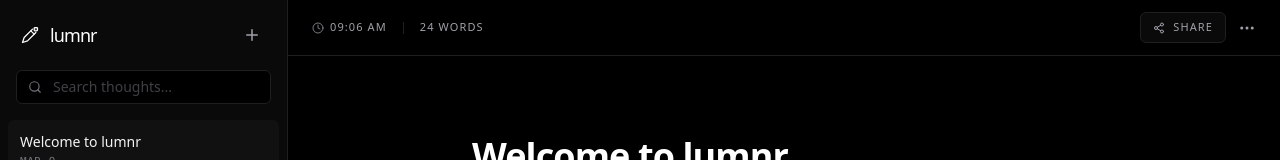
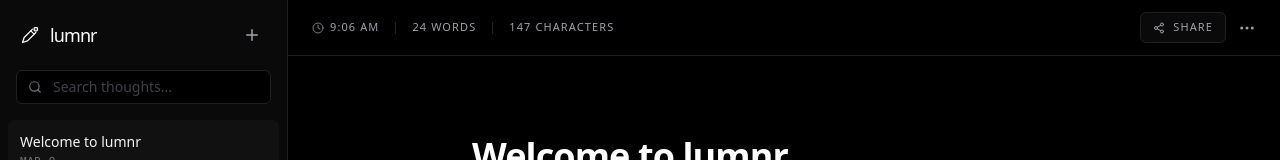
Before and after one commit to projectlumnr/lumnr, a React (Create React App) app: page / in a window 1280 px wide. Shown: the top 160 px of the page. Built offline with nearby package versions, Linux system fonts and the light colour scheme; the HTML template or start-up script is replaced by a standard one.

Commit message:
Update App.js

```diff
--- a/src/App.js
+++ b/src/App.js
@@ -63,6 +63,7 @@
     );
 
     const wordCount = activeNote?.content.trim() ? activeNote.content.trim().split(/\s+/).length : 0;
+    const charCount = activeNote?.content.length || 0;
 
     return (
         <div className="flex h-screen bg-[#000000] text-[#ededed] selection:bg-[#333] selection:text-[#fff] font-sans">
@@ -70,7 +71,6 @@
             <aside className={`${sidebarOpen ? 'w-72' : 'w-0'} transition-all duration-300 ease-in-out border-r border-[#1f1f1f] flex flex-col overflow-hidden bg-[#0a0a0a]`}>
                 <div className="p-5 flex items-center justify-between">
                     <div className="flex items-center gap-2.5">
-                        {/* New Minimalist Geometric Pencil Logo */}
                         <svg width="20" height="20" viewBox="0 0 24 24" fill="none" xmlns="http://www.w3.org/2000/svg" className="text-white">
                             <rect x="17" y="3" width="4" height="4" rx="1" fill="currentColor" fillOpacity="0.2" stroke="currentColor" strokeWidth="1.5" />
                             <path d="M15 5L5 15L3 21L9 19L19 9" stroke="currentColor" strokeWidth="1.5" strokeLinecap="round" strokeLinejoin="round"/>
@@ -134,10 +134,12 @@
                     <div className="flex items-center gap-4 text-[11px] text-zinc-400 uppercase tracking-widest">
                         <span className="flex items-center gap-1.5">
                             <Clock size={12} strokeWidth={1.5} />
-                            {activeNote ? new Date(activeNote.updatedAt).toLocaleTimeString([], { hour: '2-digit', minute: '2-digit' }) : '—'}
+                            {activeNote ? new Date(activeNote.updatedAt).toLocaleTimeString([], { hour: 'numeric', minute: '2-digit', hour12: true }) : '—'}
                         </span>
                         <div className="w-[1px] h-3 bg-[#1f1f1f]"></div>
                         <span>{wordCount} words</span>
+                        <div className="w-[1px] h-3 bg-[#1f1f1f]"></div>
+                        <span>{charCount} characters</span>
                     </div>
                     <div className="flex items-center gap-3">
                         <button className="flex items-center gap-2 text-[11px] uppercase tracking-widest text-zinc-400 hover:text-white transition-colors bg-[#0a0a0a] px-3 py-1.5 rounded-md border border-[#1f1f1f]">
```
